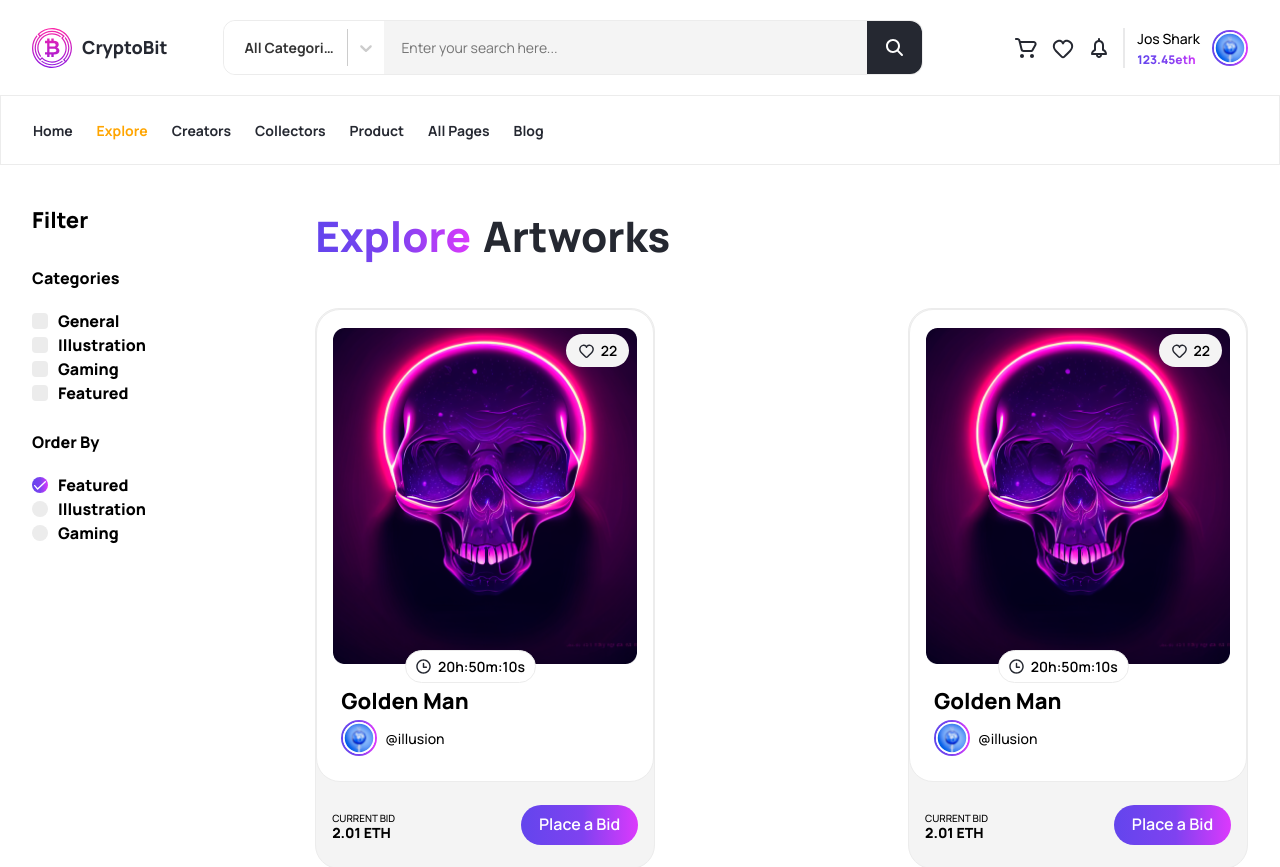
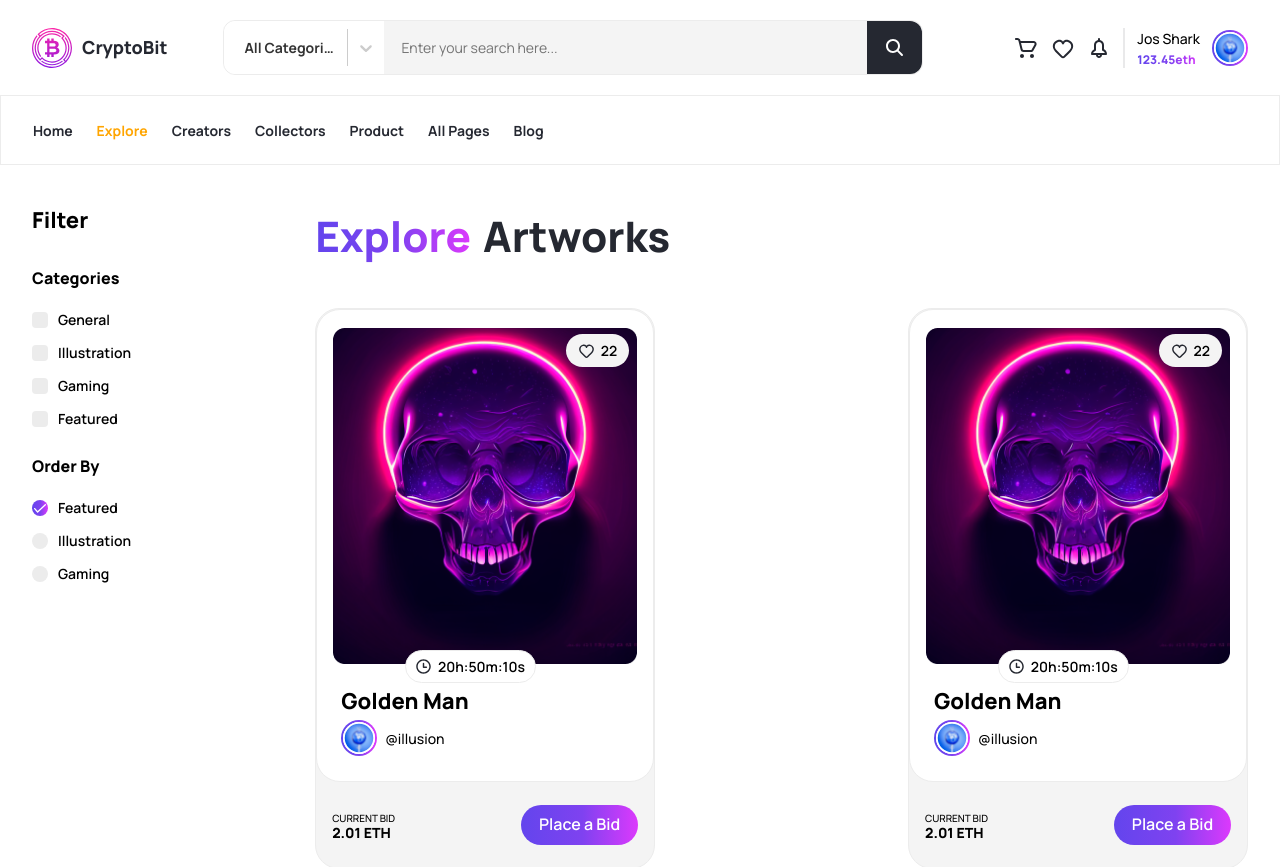
Before and after one commit to SkynerSany/NFT-marketplace, a Next.js app: page /explore in a window 1280 px wide. Shown: the top 867 px of the page. Built offline with nearby package versions, Linux system fonts and the light colour scheme.

Commit message:
feat: add class for dynamic class for inputs-container

```diff
--- a/src/components/filter/filter.tsx
+++ b/src/components/filter/filter.tsx
@@ -29,16 +29,16 @@ export default function Filter() {
   return (
     <section className="filter">
       <h3 className="filter__title">Filter</h3>
-      <div className="filter__list">
+      <ul className="filter__list">
         {
           FILTER_LIST.map(({ name, inputsList }) => (
             <li className="filter__type">
               <p>{name}</p>
-              <InputsContainer inputs={inputsList} />
+              <InputsContainer inputs={inputsList} className='filter__name-list'/>
             </li>
           ))
         }
-      </div>
+      </ul>
     </section>
   );
 }
--- a/src/components/inputs-container/checkbox/checkbox.tsx
+++ b/src/components/inputs-container/checkbox/checkbox.tsx
@@ -13,6 +13,7 @@ export default function Checkbox({ label, name }: ICheckbox) {
         type="checkbox"
         className='checkbox__input'
         name={name}
+        value={label}
         onChange={() => {
           setIsChecked(!isChecked);
         }}
--- a/src/components/inputs-container/inputs-container.interfaces.ts
+++ b/src/components/inputs-container/inputs-container.interfaces.ts
@@ -1,5 +1,6 @@
 export interface IInputsContainerProps {
-    inputs: IInput
+    inputs: IInput,
+    className: string
 }
 
 export interface IInput {
--- a/src/components/inputs-container/inputs-container.tsx
+++ b/src/components/inputs-container/inputs-container.tsx
@@ -5,21 +5,21 @@ import Checkbox from "./checkbox/checkbox";
 import { IInputsContainerProps } from "./inputs-container.interfaces"
 import Radio from "./radio/radio";
 
-export default function InputsContainer({ inputs }: IInputsContainerProps) {
+export default function InputsContainer({ inputs, className }: IInputsContainerProps) {
   const [currentRadio, setCurrentRadio] = useState(inputs.labels[0]);
 
   const handleChange = (event: React.ChangeEvent<HTMLInputElement>) => {
       setCurrentRadio(event.target.value);
   };
 
-  const isChecked = (value: string) => currentRadio === value;
+  const isCurrentRadio = (value: string) => currentRadio === value;
 
   return (
-    <ul className="inputs-container">
+    <ul className={`inputs-container ${className}`}>
       {
         inputs.labels.map((label: string) => {
           if (inputs.type === 'radio') {
-            return <li><Radio label={label} name={inputs.name} handleChange={handleChange} isChecked={isChecked(label)} /></li>
+            return <li><Radio label={label} name={inputs.name} handleChange={handleChange} isChecked={isCurrentRadio(label)} /></li>
           }
 
           return <li><Checkbox label={label} name={inputs.name} /></li>
```
